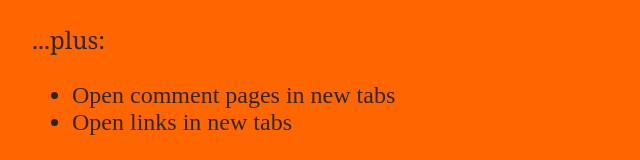
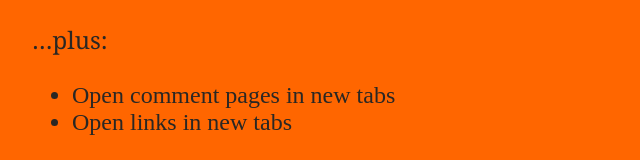
Before and after one commit to rpicard/alter-hn, a plain HTML site: page index.html in a window 1280 px wide. Shown: the part 1752-1912 px from the top of the page, 308-948 px from the left. Drawn offline with nearby package versions, Linux system fonts and the light colour scheme; a web font is replaced by a local one.

Commit message:
Use a real ellipse

```diff
--- a/index.html
+++ b/index.html
@@ -31,7 +31,7 @@
             <p>Add an [l+c] link to open both the link and the comments page with one click.</p>
             <div class="screenshot"><img src="screenshots/lpc-link.png" /></div>
 
-            <p>...plus:</p>
+            <p>&hellip;plus:</p>
                 <ul>
                     <li>Open comment pages in new tabs</li>
                     <li>Open links in new tabs</li>
```
